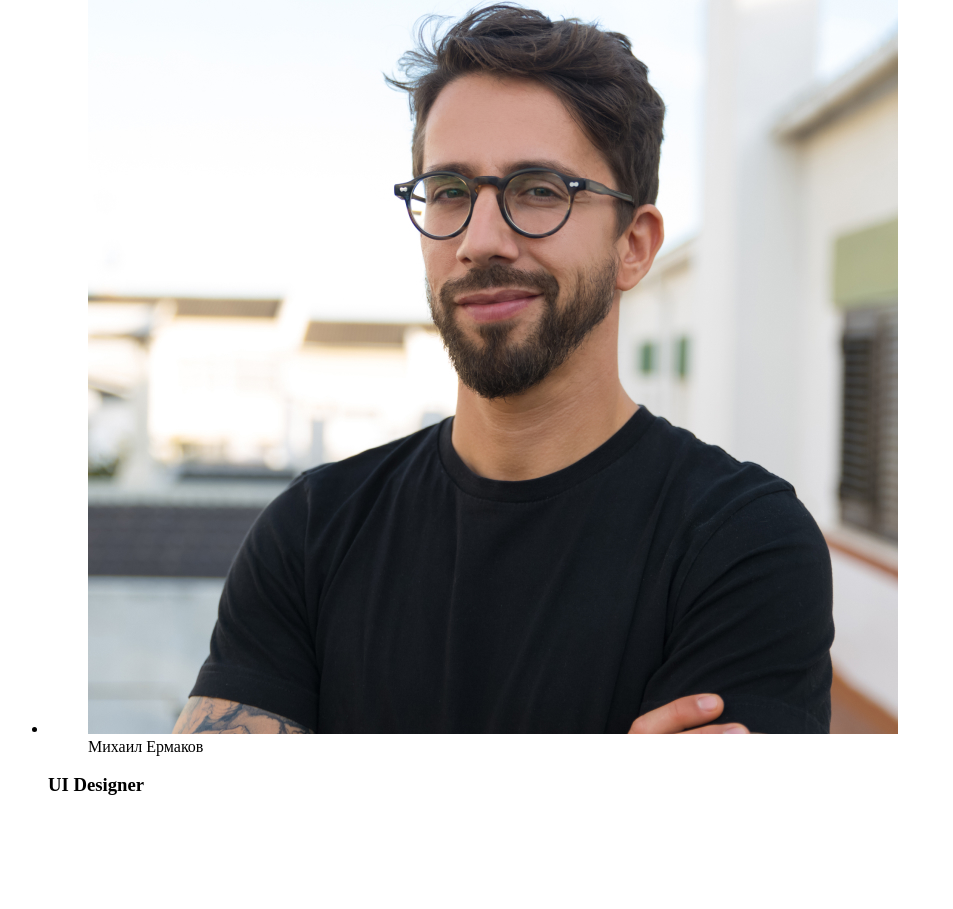
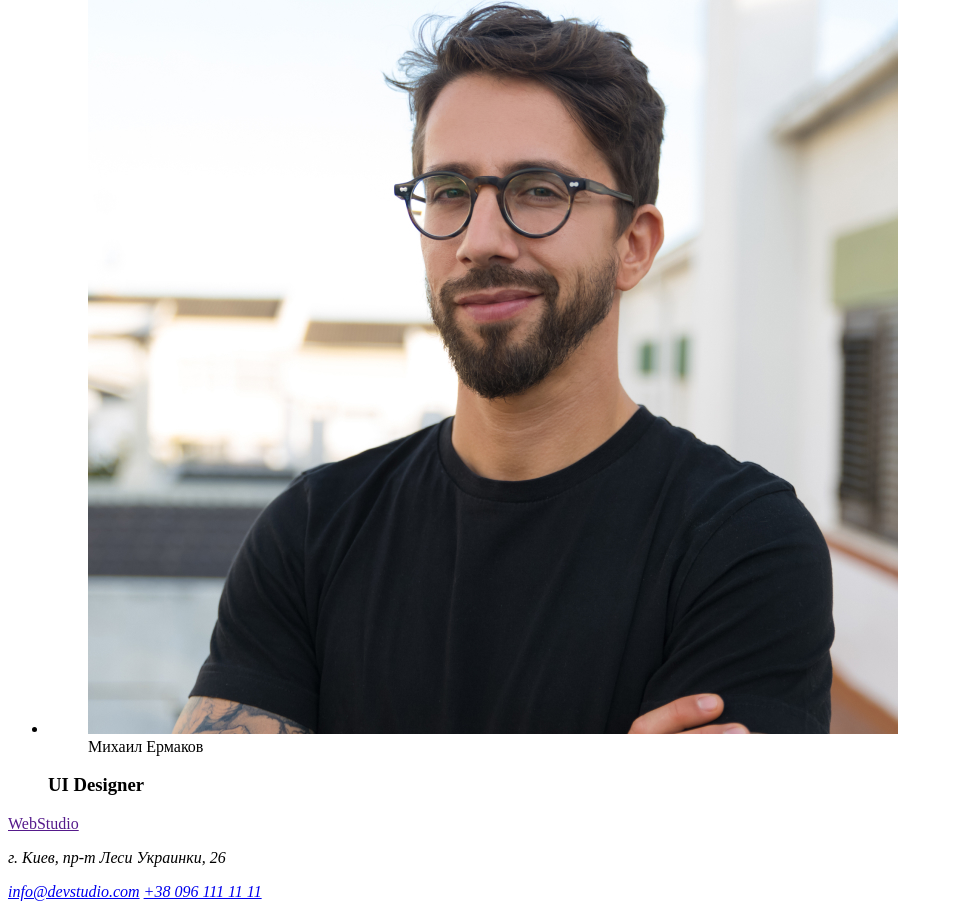
Before and after one commit to BokovRoman/goit-markup-hw-01, a plain HTML site: page index.html in a window 1280 px wide. Shown: the part 4213-5122 px from the top of the page, without its empty margins (0-953 px from the left). Before the commit the page ends 5028 px from the top, so only its background shows below. Drawn offline with Linux system fonts and the light colour scheme.

Commit message:
Добавляет подвал сайта

```diff
--- a/index.html
+++ b/index.html
@@ -23,9 +23,10 @@
       </nav>
       <address>
         <a href="mailto:info@devstudio.com" lang="en"> info@devstudio.com </a>
-        <a href="tel:+38 096 111 11 11"> +38 096 111 11 11 </a>
+        <a href="tel:+380961111111"> +38 096 111 11 11 </a>
       </address>
     </header>
+    <main>
       <section>
         <h1>
           ЭФФЕКТИВНЫЕ РЕШЕНИЯ
@@ -54,15 +55,15 @@
           <li>
             <h3>Планирование</h3>
             <p>
-            Равным образом консультация с широким активом в значительной степени
-            обуславливает.
+              Равным образом консультация с широким активом в значительной
+              степени обуславливает.
             </p>
           </li>
           <li>
             <h3>Современные</h3>
             <p>
-            Значимость этих проблем настолько очевидна, что реализация плановых
-            заданий.
+              Значимость этих проблем настолько очевидна, что реализация
+              плановых заданий.
             </p>
           </li>
         </ul>
@@ -114,5 +115,14 @@
           </li>
         </ul>
       </section>
+    </main>
+    <footer>
+      <a href="" lang="en">WebStudio</a>
+    </footer>
+    <address>
+      <p>г. Киев, пр-т Леси Украинки, 26</p>
+      <a href="mailto:info@devstudio.com" lang="en"> info@devstudio.com</a>
+      <a href="tel:+380961111111"> +38 096 111 11 11</a>
+    </address>
   </body>
 </html>
```
Lines whose indentation alone changed are shown as unchanged.
